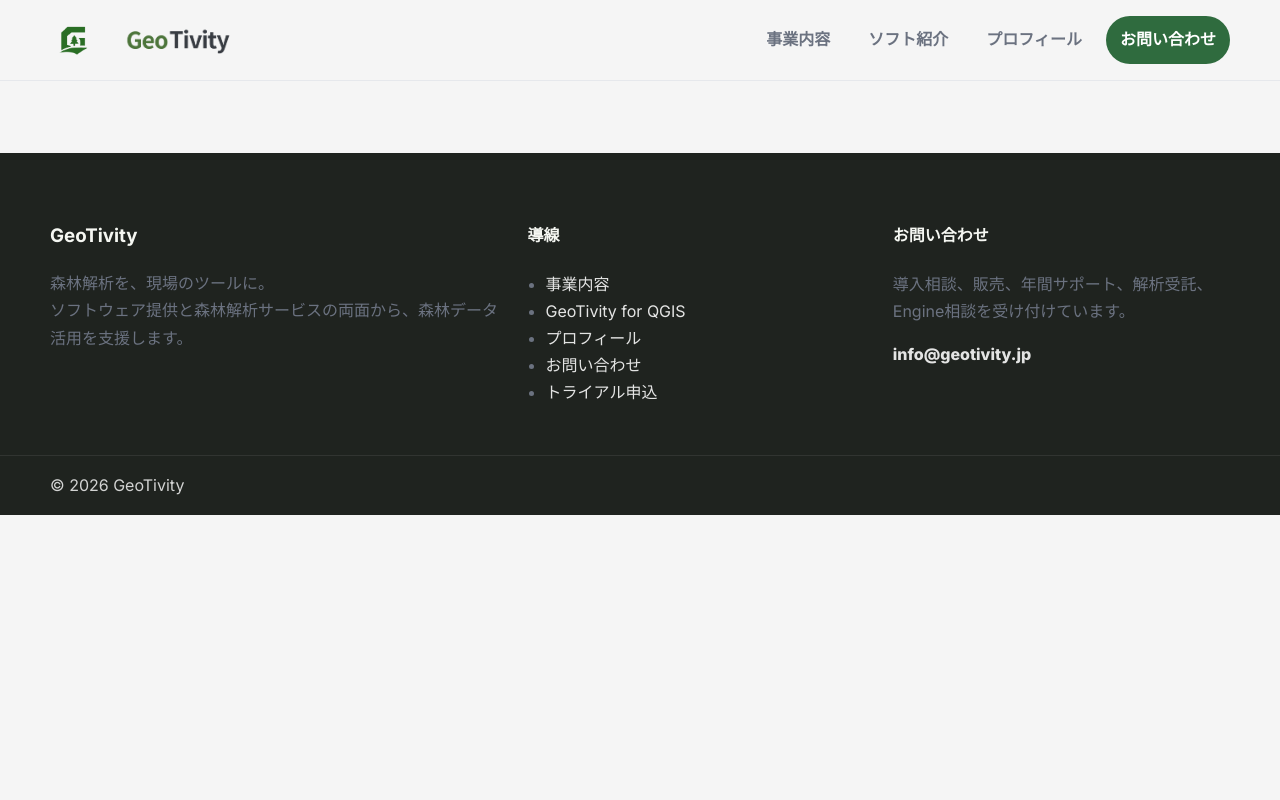
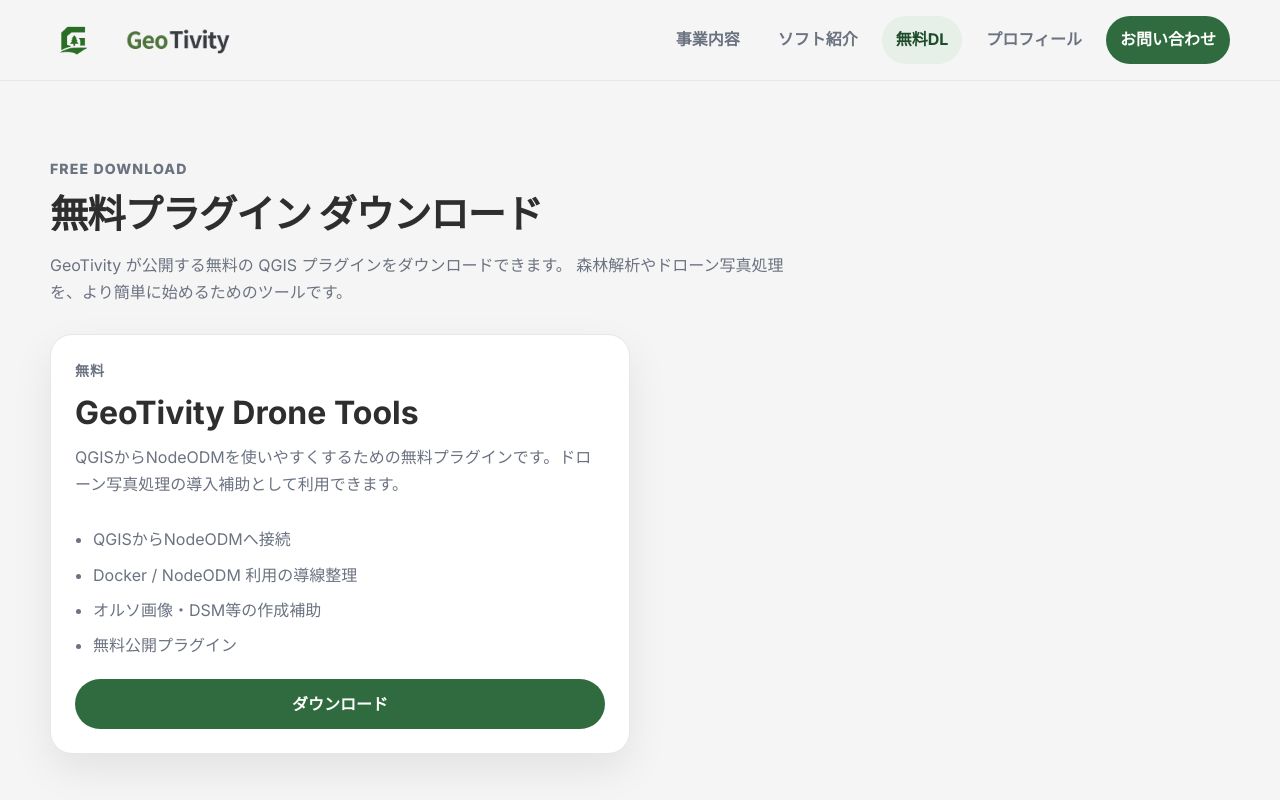
Before and after one commit to NickNamaer/geotivity_site, a React (Vite) app: page /download in a window 1280 px wide. Shown: the top 800 px of the page. Built offline with nearby package versions, Linux system fonts and the light colour scheme.

Commit message:
無料プラグインダウンロードページ追加

```diff
--- a/src/App.jsx
+++ b/src/App.jsx
@@ -3,6 +3,7 @@ import Header from "./components/Header";
 import Footer from "./components/Footer";
 import HomePage from "./pages/HomePage";
 import SoftwarePage from "./pages/SoftwarePage";
+import DownloadPage from "./pages/DownloadPage";
 import Contact from "./pages/Contact";
 import About from "./pages/About";
 
@@ -14,6 +15,7 @@ export default function App() {
         <Routes>
           <Route path="/" element={<HomePage />} />
           <Route path="/software" element={<SoftwarePage />} />
+          <Route path="/download" element={<DownloadPage />} />
           <Route path="/contact" element={<Contact />} />
           <Route path="/about" element={<About />} />
         </Routes>
--- a/src/components/Header.jsx
+++ b/src/components/Header.jsx
@@ -16,6 +16,9 @@ export default function Header() {
           <NavLink to="/software" className={({ isActive }) => isActive ? "nav-link active" : "nav-link"}>
             ソフト紹介
           </NavLink>
+          <NavLink to="/download" className={({ isActive }) => isActive ? "nav-link active" : "nav-link"}>
+            無料DL
+          </NavLink>
           <NavLink to="/about" className={({ isActive }) => isActive ? "nav-link active" : "nav-link"}>
             プロフィール
           </NavLink>
--- /dev/null
+++ b/src/pages/DownloadPage.jsx
@@ -0,0 +1,63 @@
+import SEO from "../components/SEO";
+
+const plugins = [
+  {
+    name: "GeoTivity Drone Tools",
+    price: "無料",
+    description:
+      "QGISからNodeODMを使いやすくするための無料プラグインです。ドローン写真処理の導入補助として利用できます。",
+    features: [
+      "QGISからNodeODMへ接続",
+      "Docker / NodeODM 利用の導線整理",
+      "オルソ画像・DSM等の作成補助",
+      "無料公開プラグイン",
+    ],
+    href: "/downloads/geotivity_nodeodm_connector.zip",
+  },
+];
+
+export default function DownloadPage() {
+  return (
+    <div className="container section">
+      <SEO
+        title="無料プラグイン ダウンロード | GeoTivity"
+        description="GeoTivityが公開する無料QGISプラグインのダウンロードページです。ドローン写真処理や森林解析の導入を支援します。"
+        path="/download"
+      />
+
+      <div className="section-heading">
+        <p className="eyebrow">Free Download</p>
+        <h2>無料プラグイン ダウンロード</h2>
+        <p>
+          GeoTivity が公開する無料の QGIS プラグインをダウンロードできます。
+          森林解析やドローン写真処理を、より簡単に始めるためのツールです。
+        </p>
+      </div>
+
+      <div className="card-grid cols-2">
+        {plugins.map((plugin) => (
+          <article className="pricing-card" key={plugin.name}>
+            <p className="pricing-label">{plugin.price}</p>
+            <h3>{plugin.name}</h3>
+            <p className="pricing-description">{plugin.description}</p>
+
+            <ul className="pricing-list">
+              {plugin.features.map((feature) => (
+                <li key={feature}>{feature}</li>
+              ))}
+            </ul>
+
+            <a
+              className="btn btn-primary btn-block"
+              href={plugin.href}
+              target="_blank"
+              rel="noopener noreferrer"
+            >
+              ダウンロード
+            </a>
+          </article>
+        ))}
+      </div>
+    </div>
+  );
+}
```
Also changed, not shown: 1 other file (tests, documents, lock files or other folders).
